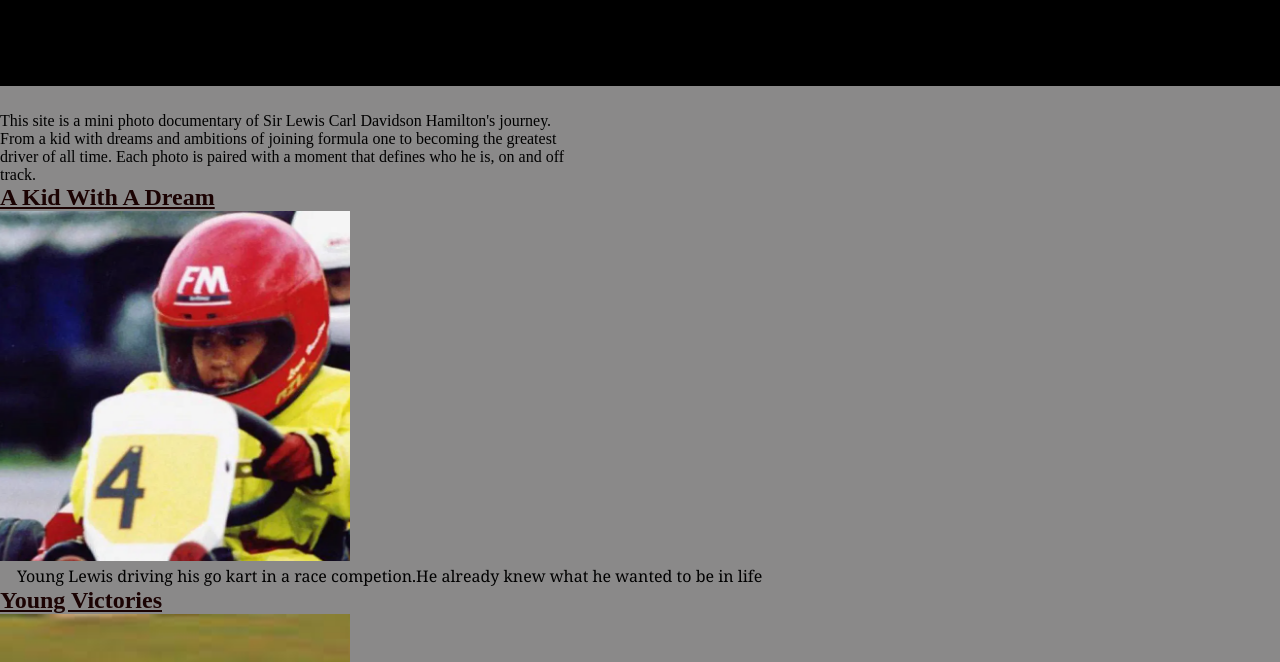
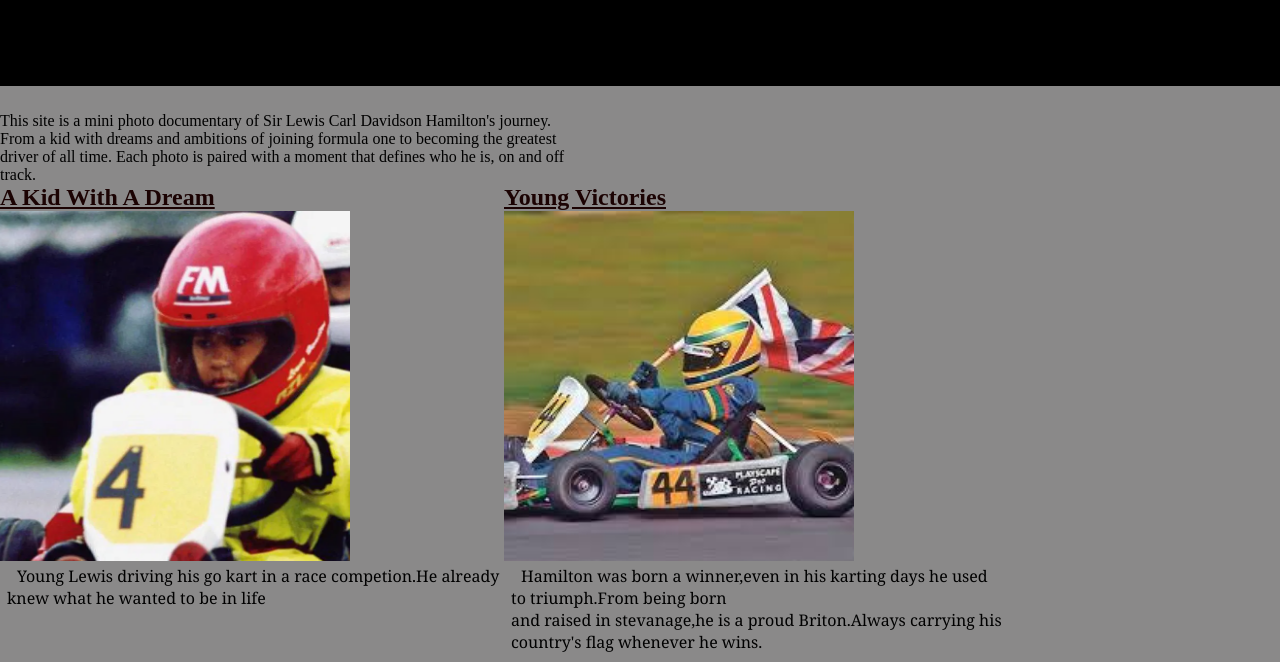
Before and after one commit to Naipei-Lantei7/Assignment, a plain HTML site: page v/code/photography.html in a window 1280 px wide. Shown: the part 241-903 px from the top of the page. Drawn offline with Linux system fonts and the light colour scheme.

Commit message:
changing display of the block container in css

```diff
--- a/v/code/photography.css
+++ b/v/code/photography.css
@@ -38,8 +38,7 @@ body{
     /* set the height and width of the container in pixels */
     height: 550px;
     width: 500px;
-    display: contents;
-    /* padding-bottom: 5px; */
+    display: inline-table;
     /* animation: scrollDown 5s linear initial; */
 }
 /*using keyframes to enable the animation to take place*/
```
Also changed, not shown: 1 other file.
